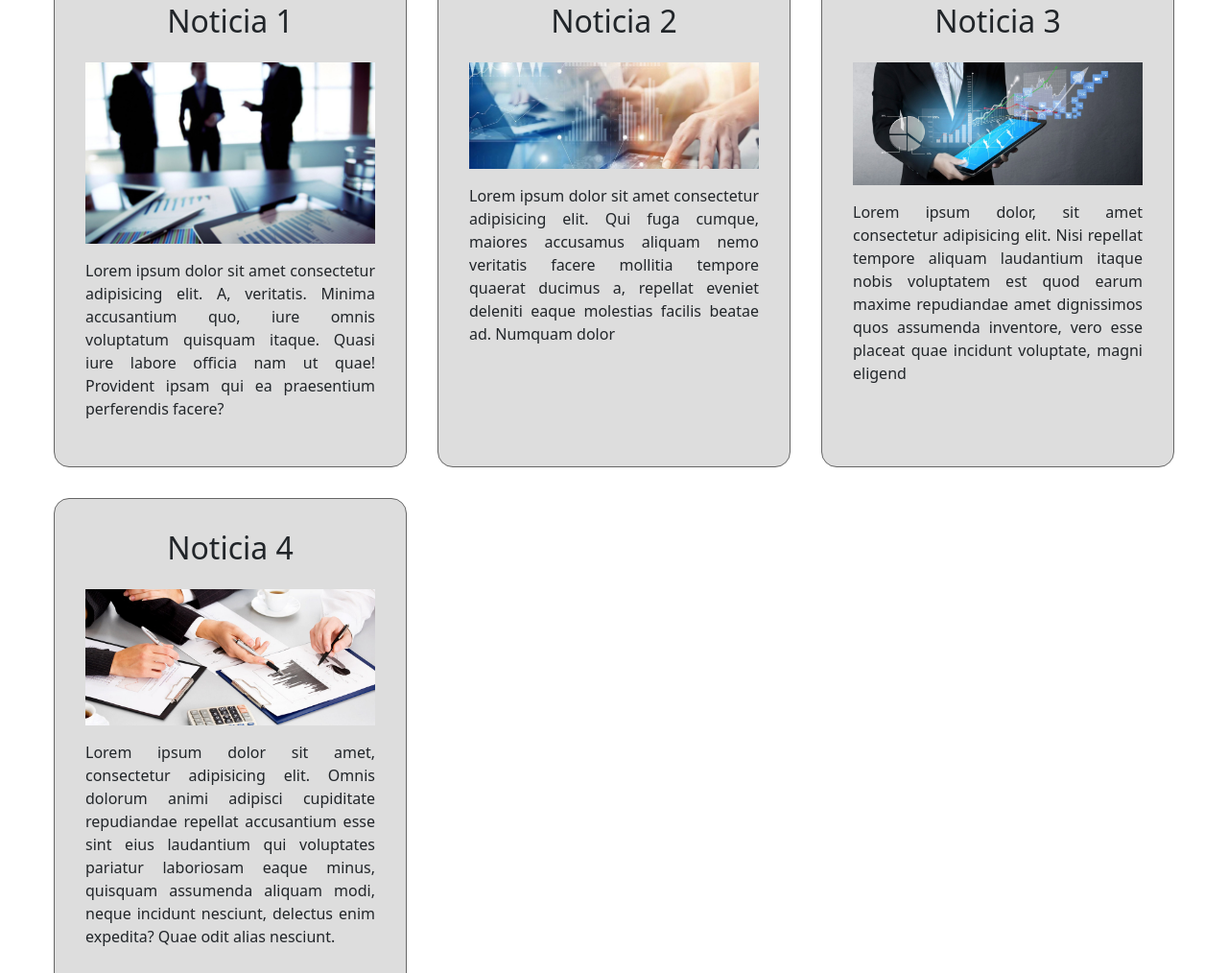
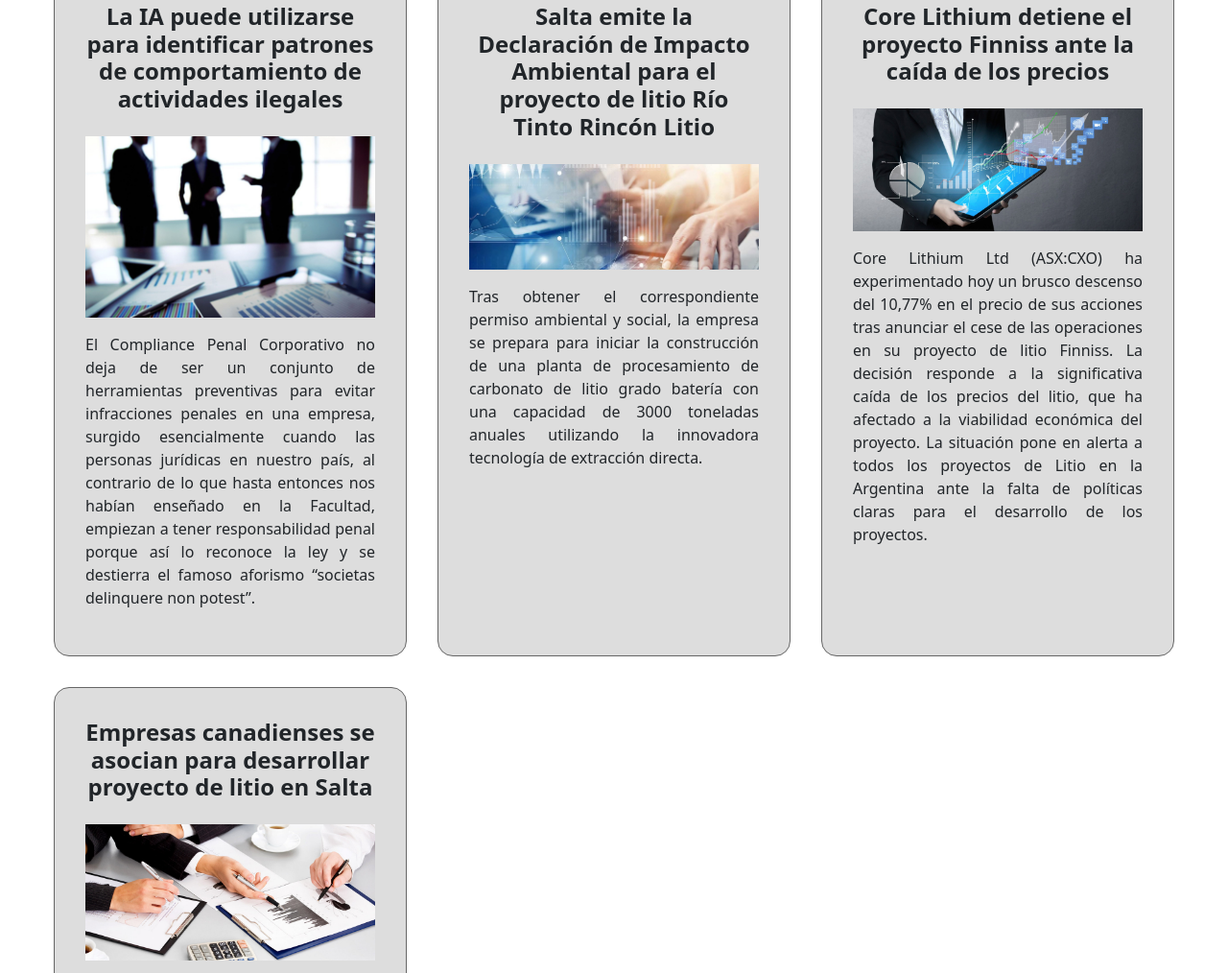
Before and after one commit to sebaalvarez/coderHouse-DesarrolloWeb-Proyecto_Final, a website: page pages/noticias.html in a window 1280 px wide. Shown: the part 461-1475 px from the top of the page at 96% size. Drawn offline with nearby package versions, Linux system fonts and the light colour scheme; a web font is replaced by a local one.

Commit message:
títulos y descripción para SEO animación servicios

```diff
--- a/pages/noticias.html
+++ b/pages/noticias.html
@@ -4,6 +4,8 @@
 <head>
   <meta charset="UTF-8">
   <meta name="viewport" content="width=device-width, initial-scale=1.0">
+  <meta name="description"
+    content="Principales noticias y novedades referidad a la contabilidad, auditoría y actualidad minera en la región">
   <!-- BOOTSTRAP -->
   <link href="https://cdn.jsdelivr.net/npm/bootstrap@5.3.2/dist/css/bootstrap.min.css" rel="stylesheet"
     integrity="sha384-T3c6CoIi6uLrA9TneNEoa7RxnatzjcDSCmG1MXxSR1GAsXEV/Dwwykc2MPK8M2HN" crossorigin="anonymous">
@@ -15,7 +17,7 @@
   <link
     href="https://fonts.googleapis.com/css2?family=Playpen+Sans:wght@200;700&family=Roboto:ital,wght@0,100;0,300;0,500;1,100;1,300;1,500&display=swap"
     rel="stylesheet">
-  <title>Proyecto Final</title>
+  <title>Noticias | Novedades en auditoria y actualidad minera en salta</title>
 </head>
 
 <body>
@@ -59,44 +61,51 @@
       <section class="sectionNoticias">
 
         <article class="cardNoticias">
-          <h2>Noticia 1</h2>
+          <h4>La IA puede utilizarse para identificar patrones de comportamiento de actividades ilegales</h4>
 
           <img src="../imagenes/x1.jpg" alt="Auditoria Laboral">
-          <p>Lorem ipsum dolor sit amet consectetur adipisicing elit. A, veritatis. Minima accusantium quo, iure omnis
-            voluptatum quisquam itaque. Quasi iure labore officia nam ut quae! Provident ipsam qui ea praesentium
-            perferendis facere?</p>
+          <p>El Compliance Penal Corporativo no deja de ser un conjunto de herramientas preventivas para evitar
+            infracciones penales en una empresa, surgido esencialmente cuando las personas jurídicas en nuestro país, al
+            contrario de lo que hasta entonces nos habían enseñado en la Facultad, empiezan a tener responsabilidad
+            penal porque así lo reconoce la ley y se destierra el famoso aforismo “societas delinquere non potest”.</p>
 
         </article>
 
         <article class="cardNoticias">
-          <h2>Noticia 2</h2>
+          <h4>Salta emite la Declaración de Impacto Ambiental para el proyecto de litio Río Tinto Rincón Litio</h4>
 
           <img src="../imagenes/x2.jpg" alt="Análisis de Empresas">
-          <p>Lorem ipsum dolor sit amet consectetur adipisicing elit. Qui fuga cumque, maiores accusamus aliquam nemo
-            veritatis facere mollitia tempore quaerat ducimus a, repellat eveniet deleniti eaque molestias facilis
-            beatae ad. Numquam dolor</p>
+          <p>Tras obtener el correspondiente permiso ambiental y social, la empresa se prepara para iniciar la
+            construcción de una planta de procesamiento de carbonato de litio grado batería con una capacidad de 3000
+            toneladas anuales utilizando la innovadora tecnología de extracción directa.</p>
 
 
         </article>
 
         <article class="cardNoticias">
-          <h2>Noticia 3</h2>
+          <h4>Core Lithium detiene el proyecto Finniss ante la caída de los precios</h4>
 
           <img src="../imagenes/x3.jpg" alt="Análisis de Polinómicas">
-          <p>Lorem ipsum dolor, sit amet consectetur adipisicing elit. Nisi repellat tempore aliquam laudantium itaque
-            nobis voluptatem est quod earum maxime repudiandae amet dignissimos quos assumenda inventore, vero esse
-            placeat quae incidunt voluptate, magni eligend</p>
+          <p>Core Lithium Ltd (ASX:CXO) ha experimentado hoy un brusco descenso del 10,77% en el precio de sus acciones
+            tras anunciar el cese de las operaciones en su proyecto de litio Finniss. La decisión responde a la
+            significativa caída de los precios del litio, que ha afectado a la viabilidad económica del proyecto. La
+            situación pone en alerta a todos los proyectos de Litio en la Argentina ante la falta de políticas claras
+            para el desarrollo de los proyectos.</p>
 
         </article>
 
         <article class="cardNoticias">
-          <h2>Noticia 4</h2>
+          <h4>Empresas canadienses se asocian para desarrollar proyecto de litio en Salta</h4>
 
           <img src="../imagenes/x4.jpg" alt="Asesoramiento Tributario">
-          <p>Lorem ipsum dolor sit amet, consectetur adipisicing elit. Omnis dolorum animi adipisci cupiditate
-            repudiandae repellat accusantium esse sint eius laudantium qui voluptates pariatur laboriosam eaque minus,
-            quisquam assumenda aliquam modi, neque incidunt nesciunt, delectus enim expedita? Quae odit alias
-            nesciunt.</p>
+          <p>Portofino Resources y Lithium Chile sellaron un acuerdo de asociación para una concesión de 8.445 hectáreas
+            dentro del Salar Arizaro, que contiene litio.
+            Las Compañías habían presentado previamente ofertas separadas en una licitación pública para cinco áreas de
+            concesión en la provincia de Salta, siendo Arizaro IV la mayor de las cinco áreas de concesión.
+
+            Portofino y Lithium Chile crearán una empresa conjunta y tienen la intención de presentar las solicitudes
+            ambientales y de perforación necesarias para iniciar lo más rápido posible el programa de perforación
+            recomendado de 4 pozos y 2000 metros.</p>
 
         </article>
 
--- a/scss/partials/_hero.scss
+++ b/scss/partials/_hero.scss
@@ -32,15 +32,4 @@
   animation-fill-mode: forwards;
 }
 
-@keyframes zoomHero {
-  0% {
-    transform: scale3d(1, 1, 1);
-    opacity: 1;
-  }
-
-  100% {
-    transform: scale3d(1.1, 1.1, 1.1);
-    opacity: 1;
-  }
-}
 /**** FIN HERO ****/
--- /dev/null
+++ b/scss/partials/_keyframes.scss
@@ -0,0 +1,23 @@
+@keyframes zoomHero {
+  0% {
+    transform: scale3d(1, 1, 1);
+    opacity: 1;
+  }
+
+  100% {
+    transform: scale3d(1.1, 1.1, 1.1);
+    opacity: 1;
+  }
+}
+
+@keyframes scrollScale {
+  0% {
+    opacity: 0;
+    scale: 25%;
+  }
+
+  100% {
+    opacity: 1;
+    scale: 100%;
+  }
+}
--- a/scss/partials/_pageNoticias.scss
+++ b/scss/partials/_pageNoticias.scss
@@ -20,5 +20,10 @@
     max-width: 100%;
     margin-block: 1rem;
   }
+
+  & h4 {
+    text-align: center;
+    font-weight: bold;
+  }
 }
 /**** FIN Noticias ****/
--- a/scss/partials/_pageServicios.scss
+++ b/scss/partials/_pageServicios.scss
@@ -5,6 +5,14 @@
     text-shadow: 1px 1px 1px $color-negro;
     margin-bottom: 1rem;
   }
+
+  view-timeline-name: --servicio;
+  view-timeline-axis: block;
+
+  animation-timeline: --servicio;
+  animation-name: scrollScale;
+  animation-range: entry 30% cover 50%;
+  animation-fill-mode: both;
 }
 
 .servicioCardIzq,
--- a/scss/style.scss
+++ b/scss/style.scss
@@ -1,5 +1,6 @@
 @import "./partials/variables.scss";
 @import "./partials/mixins.scss";
+@import "./partials/keyframes.scss";
 @import "./partials/normalilze";
 @import "./partials/footer.scss";
 @import "./partials/_hero.scss";
```
Also changed, not shown: index.html (+3 -1 lines), pages/contacto.html (+3 -1 lines), pages/nosotros.html (+3 -1 lines), pages/servicios.html (+3 -1 lines), css/style.css, 1 other file.
